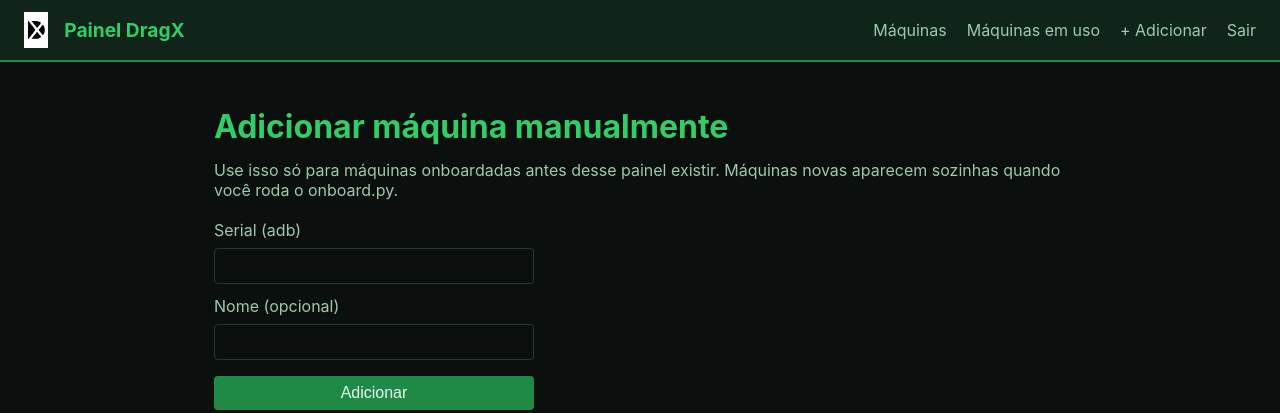
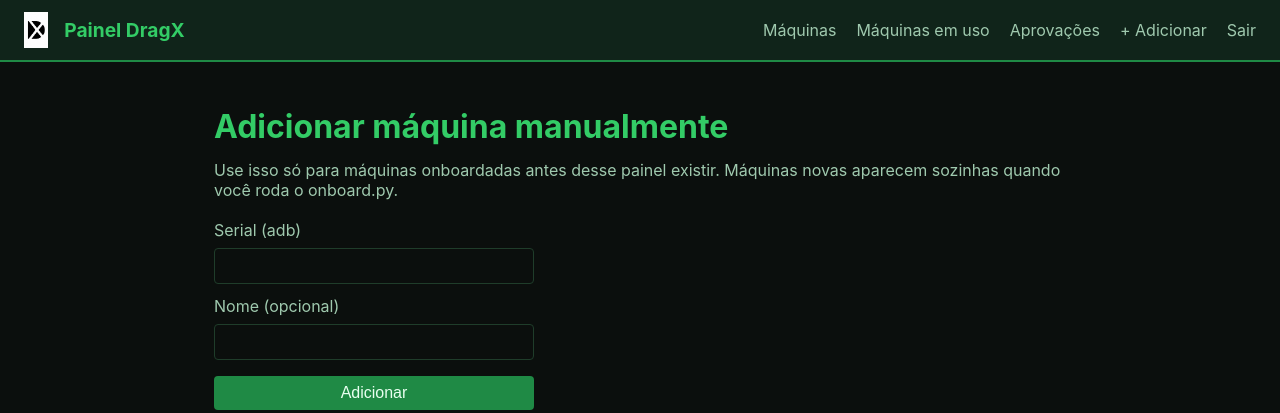
Before and after one commit to guilhermeamorim123/sac-mix, a FastAPI app: page /machines/add in a window 1280 px wide. Shown: the top 413 px of the page. Run offline with FastAPI, Linux system fonts and the light colour scheme; the visitor is signed in with stand-in values (Sample User, id 1).

Commit message:
feat(fleet-panel): add Aprovações link to panel nav

```diff
--- a/hardware-re/fleet-panel/templates/base.html
+++ b/hardware-re/fleet-panel/templates/base.html
@@ -13,6 +13,7 @@
     <nav class="topnav">
       <a href="/machines">Máquinas</a>
       <a href="/machines/em-uso">Máquinas em uso</a>
+      <a href="/machines/pending">Aprovações</a>
       <a href="/machines/add">+ Adicionar</a>
       <a href="/logout">Sair</a>
     </nav>
```
